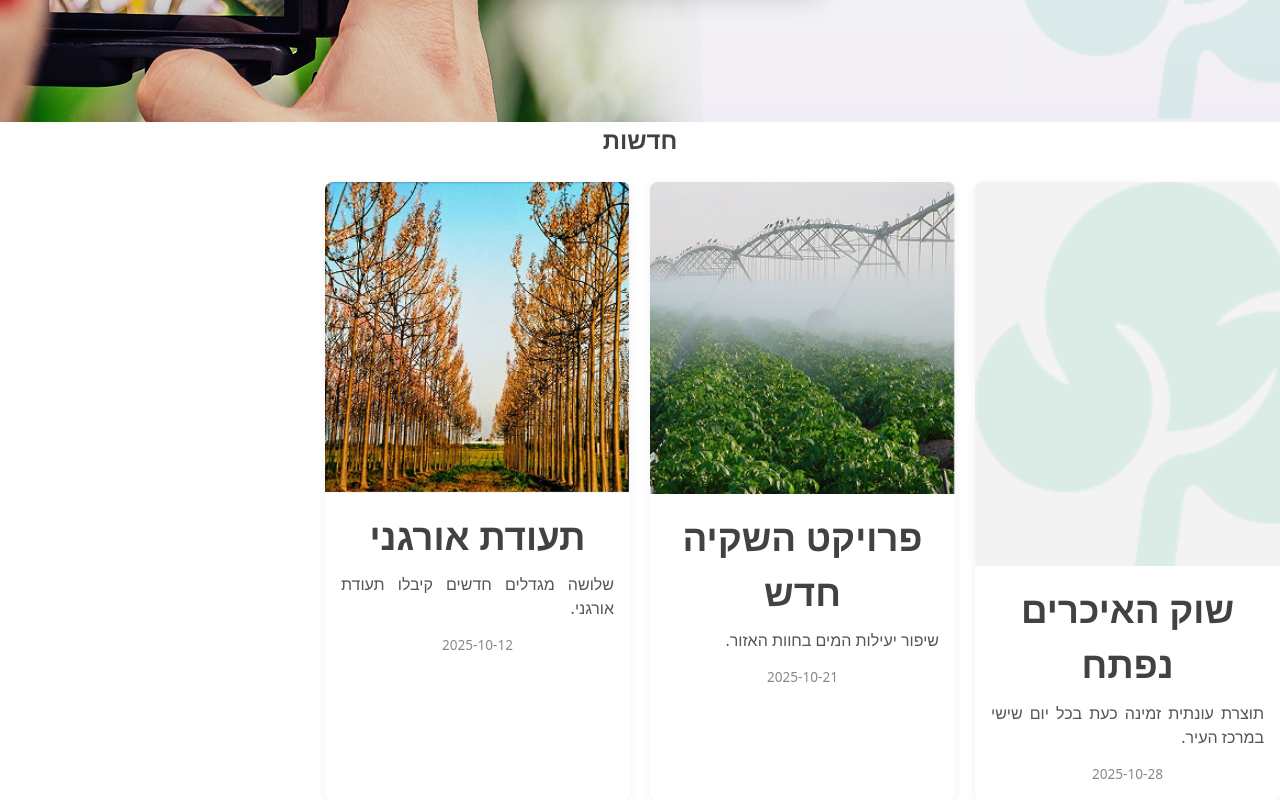
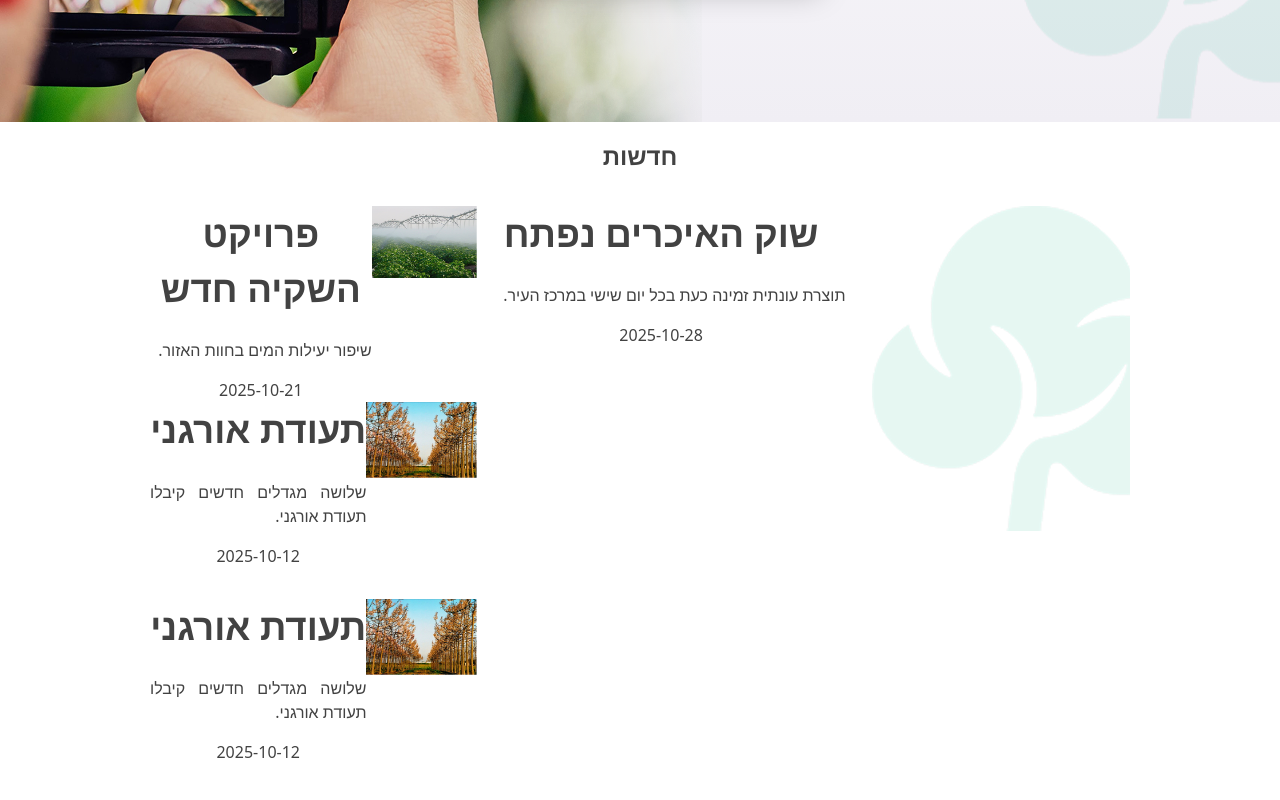
Before and after one commit to dorhakim100/Nizkei-Teva, a React (Vite) app: page /about in a window 1280 px wide. Shown: the part 1620-2420 px from the top of the page. Built offline with nearby package versions, Linux system fonts and the light colour scheme.

Commit message:
Add basic News layout

```diff
--- a/src/components/News/News.tsx
+++ b/src/components/News/News.tsx
@@ -17,7 +17,7 @@ export function News({ title, items, onItemClick }: NewsProps) {
   )
 
   return (
-    <section className={`news ${prefs.language}`}>
+    <section className={`news-container ${prefs.language}`}>
       {title && <h2 className='news-title'>{title}</h2>}
       <div className='news-list'>
         {items.map((item) => (
--- a/src/components/News/NewsCard/styles/NewsCard.scss
+++ b/src/components/News/NewsCard/styles/NewsCard.scss
@@ -1,40 +1,7 @@
 .news-card {
-  display: flex;
-  flex-direction: column;
-  background-color: $white;
-  border-radius: 8px;
-  overflow: hidden;
-  box-shadow: 0 2px 10px rgba(0, 0, 0, 0.06);
-
-  &__media {
-    width: 100%;
-    aspect-ratio: 16 / 9;
-    background-color: #f3f3f3;
-
-    img {
-      width: 100%;
-      height: 100%;
-      object-fit: cover;
-      display: block;
-    }
-  }
-
-  &__content {
-    padding: 16px;
-  }
-
-  &__title {
-    margin: 0 0 8px;
-    font-size: 1.1rem;
-  }
-
-  &__summary {
-    margin: 0 0 12px;
-    color: #555;
-  }
-
-  &__date {
-    font-size: 0.85rem;
-    color: #888;
+  display: grid;
+  grid-auto-flow: column;
+  img {
+    aspect-ratio: 204 / 140;
   }
 }
--- a/src/components/News/styles/News.scss
+++ b/src/components/News/styles/News.scss
@@ -1,6 +1,9 @@
-.news {
+.news-container {
+  margin: 0 auto;
   display: grid;
-  gap: 24px;
+  gap: 2rem;
+  justify-items: center;
+  padding: 1em 150px;
 
   .news-title {
     margin: 0;
@@ -8,7 +11,24 @@
 
   .news-list {
     display: grid;
-    grid-template-columns: repeat(auto-fill, minmax(260px, 1fr));
-    gap: 20px;
+
+    grid-template-rows: repeat(3, 1fr);
+    grid-template-columns: repeat(3, 1fr);
+
+    @media (max-width: $narrow-breakpoint) {
+      grid-template-columns: 1fr;
+    }
+
+    .news-card {
+      &:first-of-type {
+        grid-column: 1/3;
+        grid-row: 1/-1;
+        @media (max-width: $narrow-breakpoint) {
+          grid-column: 1/2;
+          grid-row: 1/2;
+        }
+      }
+    }
+    // gap: 20px;
   }
 }
--- a/src/pages/Home/Home.tsx
+++ b/src/pages/Home/Home.tsx
@@ -46,6 +46,17 @@ const newsItems: NewsItem[] = [
     linkUrl: 'https://example.com/news/3',
     publishedAt: '2025-10-12',
   },
+  {
+    id: 'n4',
+    title: { en: 'Organic Certification', he: 'תעודת אורגני' },
+    summary: {
+      en: 'Three new growers achieved organic certification.',
+      he: 'שלושה מגדלים חדשים קיבלו תעודת אורגני.',
+    },
+    imageUrl: '/imgs/image 98.png',
+    linkUrl: 'https://example.com/news/3',
+    publishedAt: '2025-10-12',
+  },
 ]
 
 export function Home() {
```
